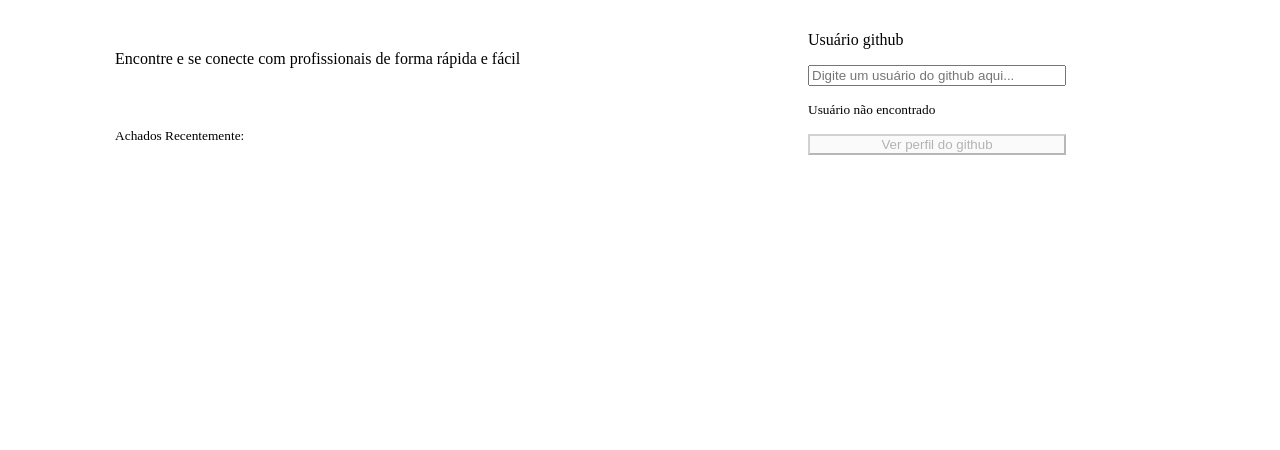
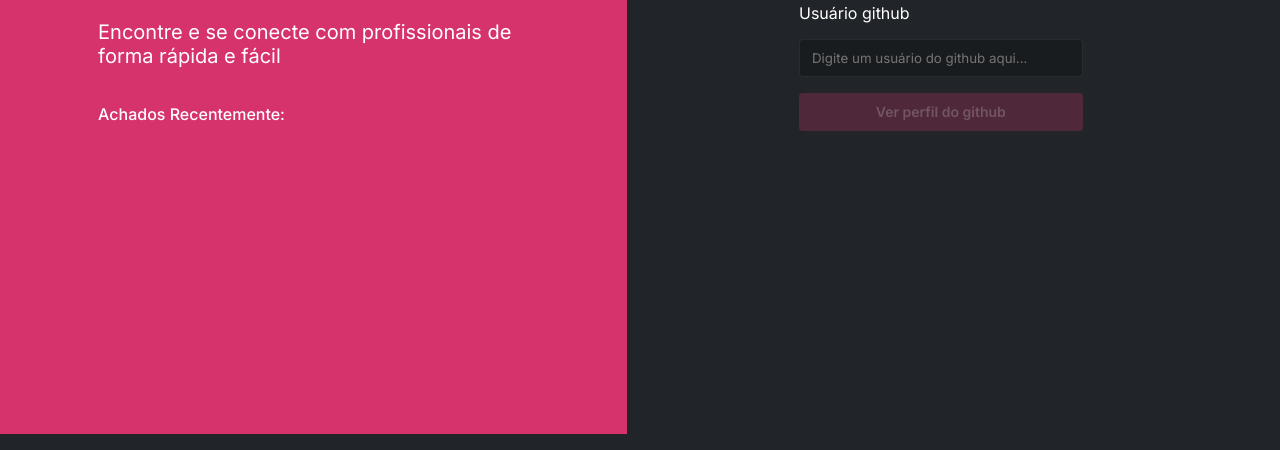
Before and after one commit to MaikolSantos/gitSearch, a plain HTML site: page pages/home/index.html in a window 1280 px wide. Shown: the part 366-816 px from the top of the page. Drawn offline with Linux system fonts and the light colour scheme; the site is published under a folder, as on GitHub Pages, so addresses that start at the root find nothing.

Commit message:
fix: correct href

```diff
--- a/pages/home/index.html
+++ b/pages/home/index.html
@@ -4,12 +4,12 @@
     <meta charset="UTF-8" />
     <meta http-equiv="X-UA-Compatible" content="IE=edge" />
     <meta name="viewport" content="width=device-width, initial-scale=1.0" />
-    <link rel="stylesheet" href="/styles/global.css" />
-    <link rel="stylesheet" href="/styles/text.css" />
-    <link rel="stylesheet" href="/styles/button.css" />
-    <link rel="stylesheet" href="/styles/input.css" />
-    <link rel="stylesheet" href="/styles/image.css" />
-    <link rel="stylesheet" href="/styles/utils.css" />
+    <link rel="stylesheet" href="../../styles/global.css" />
+    <link rel="stylesheet" href="../../styles/text.css" />
+    <link rel="stylesheet" href="../../styles/button.css" />
+    <link rel="stylesheet" href="../../styles/input.css" />
+    <link rel="stylesheet" href="../../styles/image.css" />
+    <link rel="stylesheet" href="../../styles/utils.css" />
     <link rel="stylesheet" href="index.css" />
     <title>Git Search</title>
   </head>
@@ -41,8 +41,8 @@
       </section>
 
     </main>
-    <script src="/scripts/getDatas.js"></script>
-    <script src="/scripts/sppiner.js"></script>
+    <script src="../../scripts/getDatas.js"></script>
+    <script src="../../scripts/sppiner.js"></script>
     <script src="index.js"></script>
   </body>
 </html>
```
Also changed, not shown: pages/profile/index.html (+7 -7 lines).
